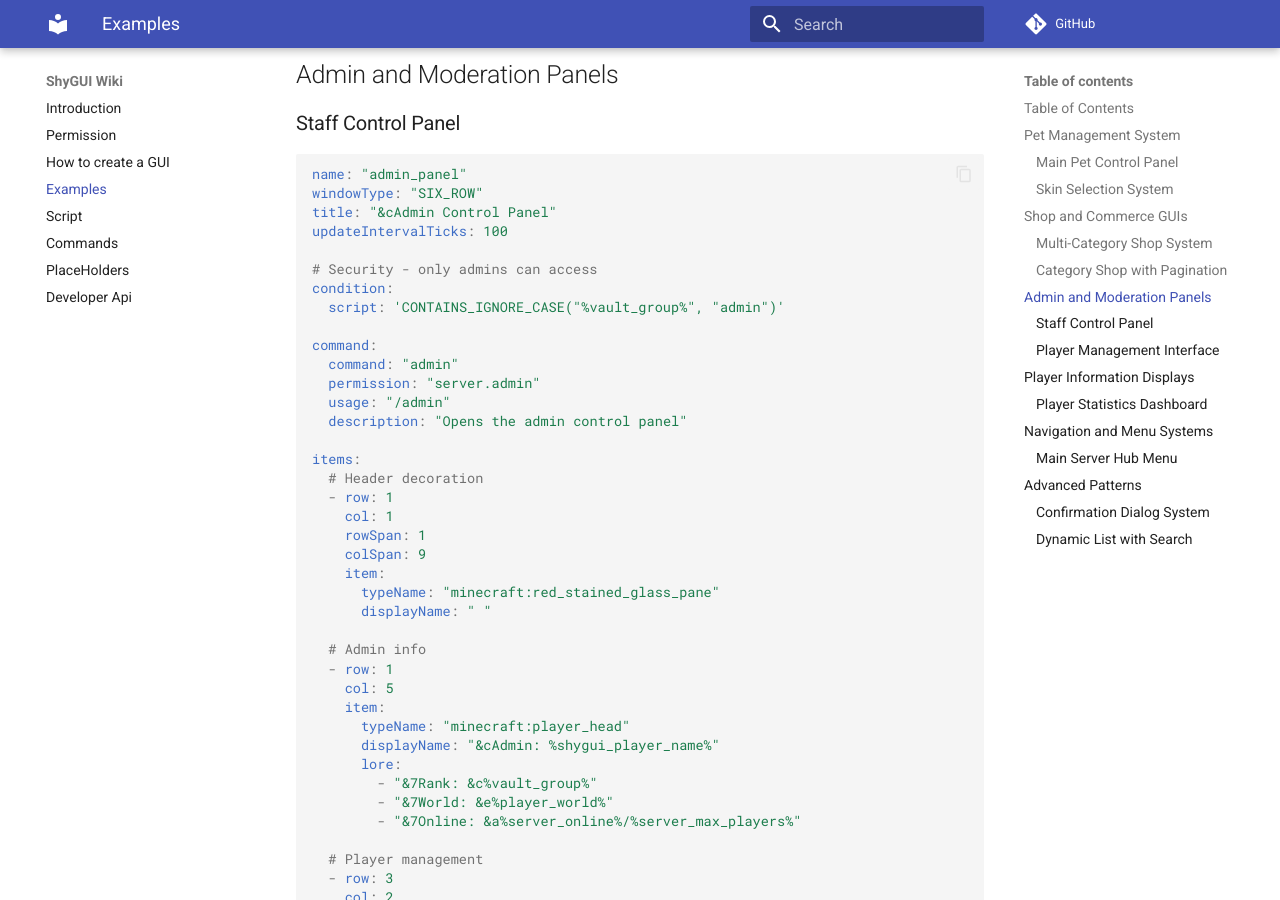
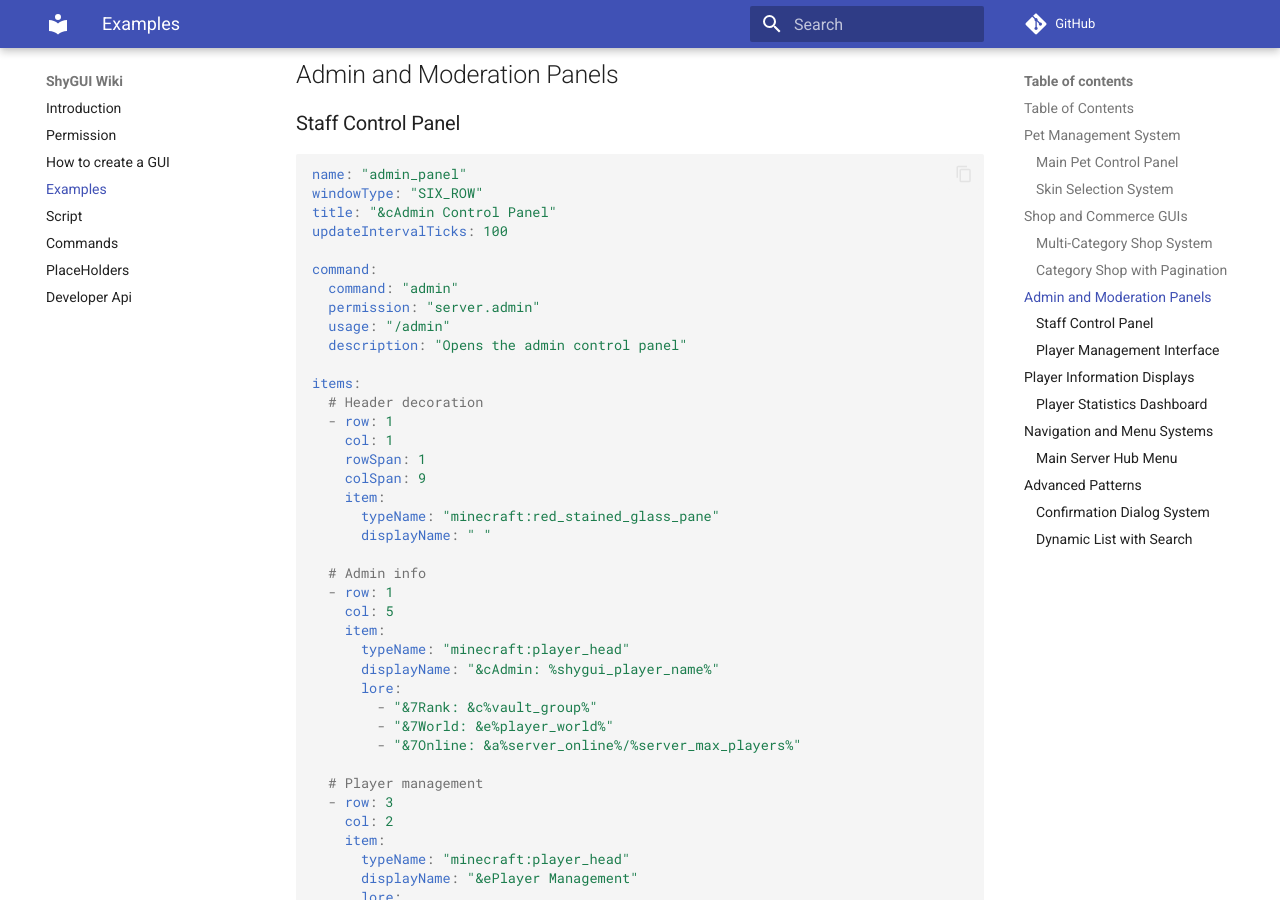
Before and after one commit to Shynixn/ShyGUI, an MkDocs documentation site: the page built from docs/wiki/docs/examples.md, in a window 1280 px wide and 900 px high, scrolled down 10311 px. Built offline with MkDocs 1.6.1 and Material for MkDocs 9.7.7, drawn with Linux system fonts in a browser that asks for light colours; comment, search, counter and statistics services are not loaded.

Commit message:
Fixed wrong information.

```diff
--- a/docs/wiki/docs/examples.md
+++ b/docs/wiki/docs/examples.md
@@ -526,10 +526,6 @@ name: "admin_panel"
 windowType: "SIX_ROW"
 title: "&cAdmin Control Panel"
 updateIntervalTicks: 100
-
-# Security - only admins can access
-condition:
-  script: 'CONTAINS_IGNORE_CASE("%vault_group%", "admin")'
 
 command:
   command: "admin"
```
Also changed, not shown: docs/wiki/docs/gettingstarted.md (+1 -3 lines).
